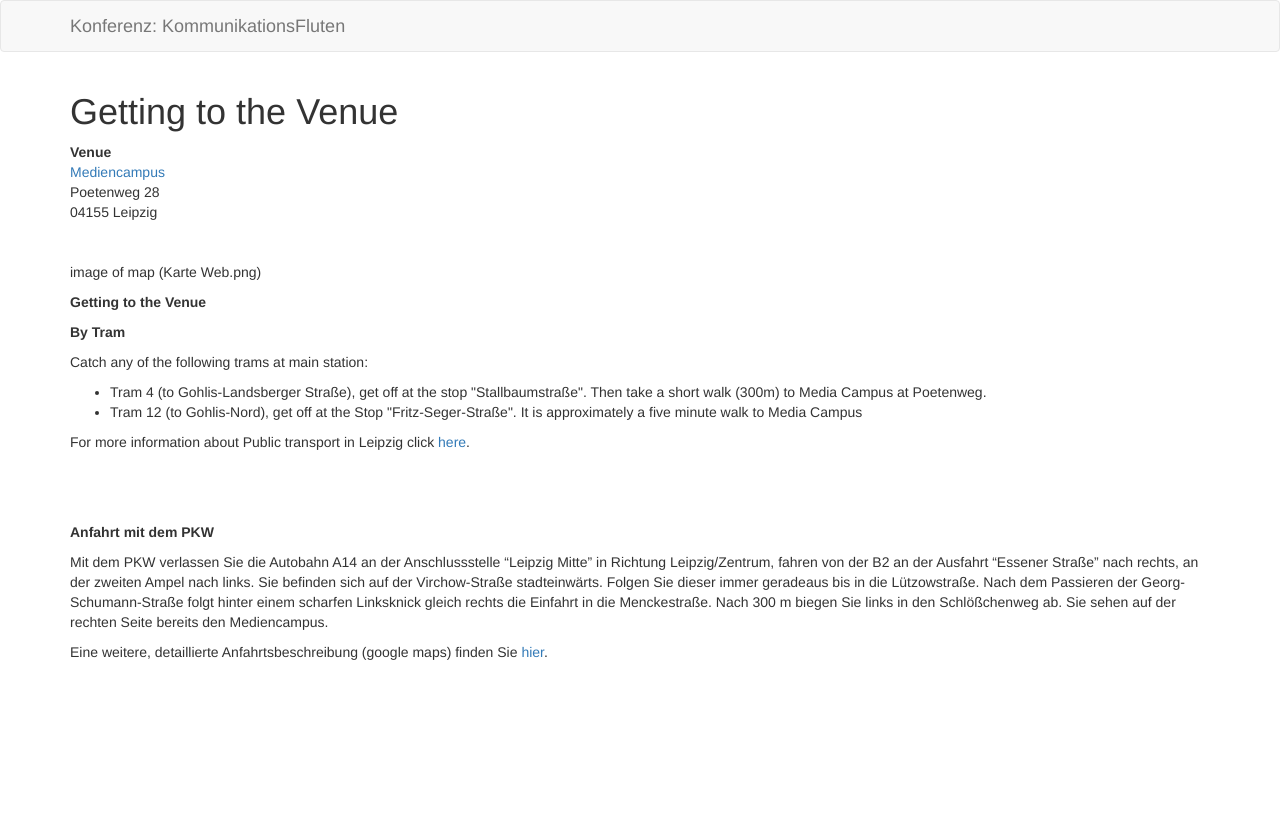
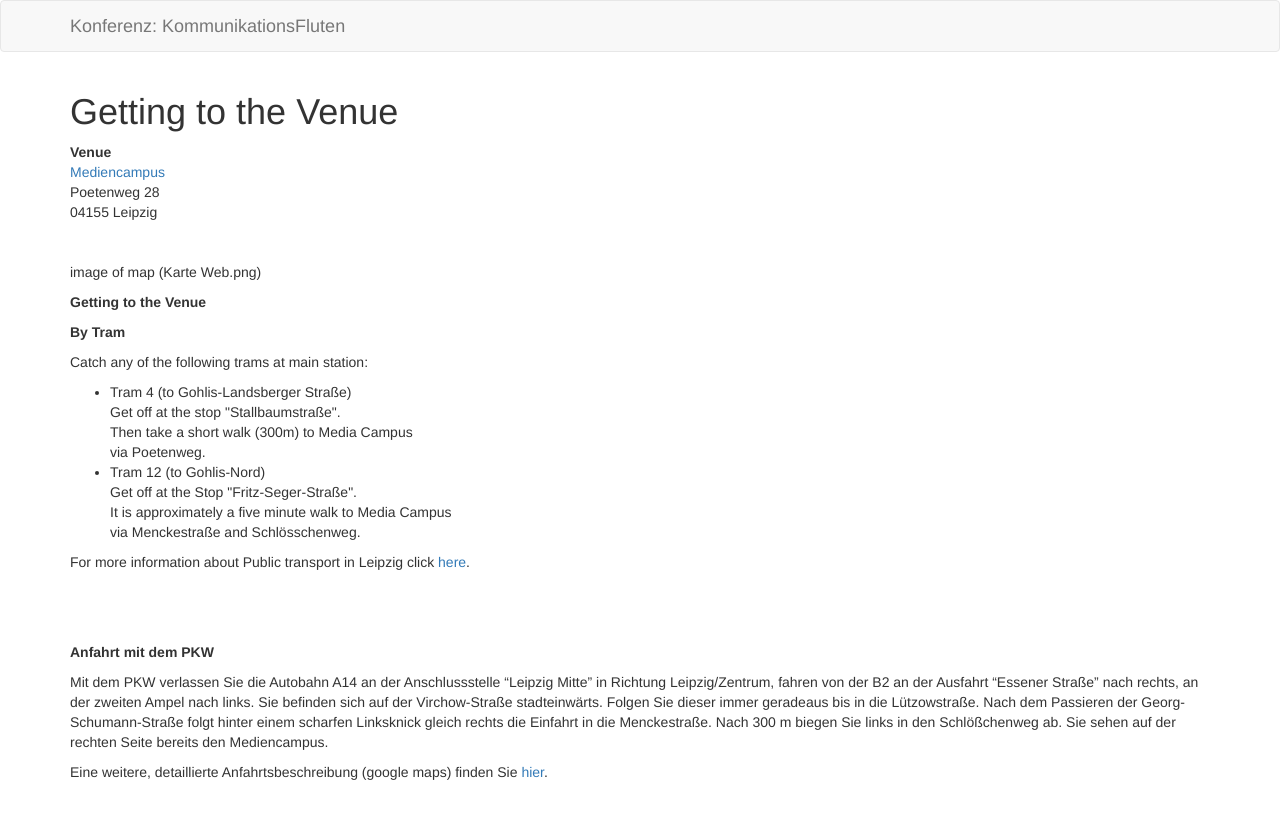
Before and after one commit to susedev/test, a Jekyll site: the page built from location.html, in a window 1280 px wide. Shown: the top 819 px of the page. Built offline with Jekyll 4.4.1, drawn with Linux system fonts in a browser that asks for light colours.

Commit message:
Edit from JekyllCMS

```diff
--- a/location.html
+++ b/location.html
@@ -17,8 +17,14 @@ Poetenweg 28<br />
 <p class="csc-header csc-header-n1">Catch any of the following trams at main station:</p>
 
 <ul>
-	<li class="csc-header csc-header-n1">Tram 4 (to Gohlis-Landsberger Stra&szlig;e), get off at the stop &quot;Stallbaumstra&szlig;e&quot;. Then take a short walk (300m) to Media Campus at Poetenweg.</li>
-	<li class="csc-header csc-header-n1">Tram 12 (to Gohlis-Nord), get off at the Stop &quot;Fritz-Seger-Stra&szlig;e&quot;. It is approximately a five minute walk to Media Campus</li>
+	<li class="csc-header csc-header-n1">Tram 4 (to Gohlis-Landsberger Stra&szlig;e)<br />
+	Get off at the stop &quot;Stallbaumstra&szlig;e&quot;.<br />
+	Then take a short walk (300m) to Media Campus<br />
+	via Poetenweg.</li>
+	<li class="csc-header csc-header-n1">Tram 12 (to Gohlis-Nord)<br />
+	Get off at the Stop &quot;Fritz-Seger-Stra&szlig;e&quot;.<br />
+	It is approximately a five minute walk to Media Campus<br />
+	via Menckestra&szlig;e and Schl&ouml;sschenweg.</li>
 </ul>
 
 <p class="csc-header csc-header-n1">For more information about Public transport in Leipzig click <a href="http://lvb.de/">here</a>.</p>
```
